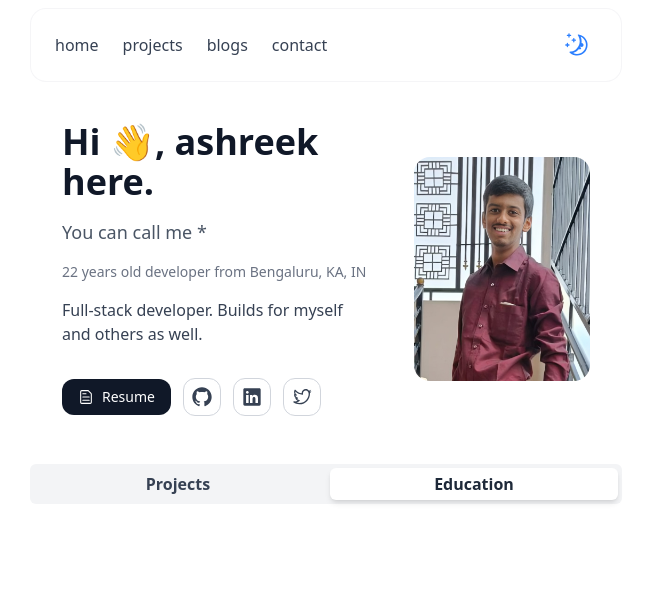
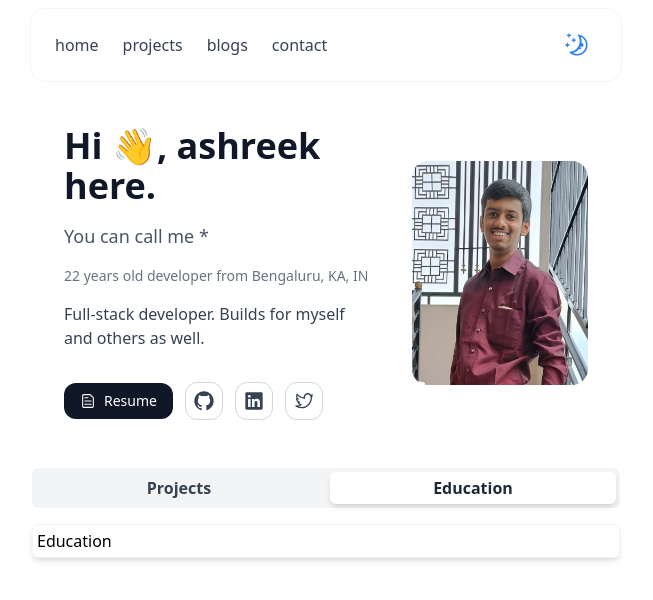
Before and after one commit to ashreekar/ashreek-portfolio-v1, a React (Vite) app: page / in a window 1280 px wide. Both pictures are taken after a click on the element "Education". Shown: the top 600 px of the page, without its empty margins (314-967 px from the left). Built offline with nearby package versions, Linux system fonts and the light colour scheme.

Commit message:
add project and eductaion toggle

```diff
--- /dev/null
+++ b/src/components/Education.jsx
@@ -0,0 +1,9 @@
+import React from 'react'
+
+function Education() {
+  return (
+    <div>Education</div>
+  )
+}
+
+export default Education
--- /dev/null
+++ b/src/components/FeaturedProjects.jsx
@@ -0,0 +1,18 @@
+import React from 'react'
+
+function FeaturedProjects() {
+    const featuredProjects=[
+        {
+            name:"Den Tube",
+            description:"A Youtube like video player platform with multi channel support"
+        }
+    ]
+
+  return (
+    <div>
+
+    </div>
+  )
+}
+
+export default FeaturedProjects
--- a/src/components/Home.jsx
+++ b/src/components/Home.jsx
@@ -4,7 +4,7 @@ import MainInfo from './MainInfo'
 
 function Home() {
   return (
-    <div>
+    <div className='dark:bg-black p-1'>
         <IntroCard/>
         <MainInfo/>
     </div>
--- /dev/null
+++ b/src/components/InfoSection.jsx
@@ -0,0 +1,15 @@
+import React from 'react'
+import Education from './Education'
+import FeaturedProjects from './FeaturedProjects'
+
+function InfoSection({ option, setOption }) {
+    return (
+        <div className='p-1 mt-4 rounded-md shadow-md border border-gray-100'>
+            {
+                option === "education" ? <Education /> : <FeaturedProjects />
+            }
+        </div>
+    )
+}
+
+export default InfoSection
--- a/src/components/MainInfo.jsx
+++ b/src/components/MainInfo.jsx
@@ -1,5 +1,6 @@
 import React, { useState } from 'react'
 import InfoOptions from './InfoOptions'
+import InfoSection from './InfoSection';
 
 function MainInfo() {
     const [option,setOption]=useState("projects");
@@ -7,6 +8,7 @@ function MainInfo() {
   return (
     <div className="mx-auto mt-4 w-full lg:w-1/2 px-6">
         <InfoOptions option={option} setOption={setOption} />
+        <InfoSection option={option} setOption={setOption} />
     </div>
   )
 }
--- a/src/components/ThemeToggle.jsx
+++ b/src/components/ThemeToggle.jsx
@@ -1,9 +1,16 @@
 import { SunIcon, MoonIcon } from "@radix-ui/react-icons";
+import { useState } from "react";
 
-function ThemeToggle({ dark, setDark }) {
+function ThemeToggle() {
+    const [dark, setDark] = useState(false);
+    const handleToggleTheme = () => {
+        setDark(prev => !prev);
+        document.getElementById("root").classList.toggle("dark")
+    }
+
     return (
         <button
-            onClick={() => setDark(!dark)}
+            onClick={handleToggleTheme}
             aria-label="Toggle theme"
             className="p-2 rounded-full hover:bg-gray-200 dark:hover:bg-gray-700 transition"
         >
```
